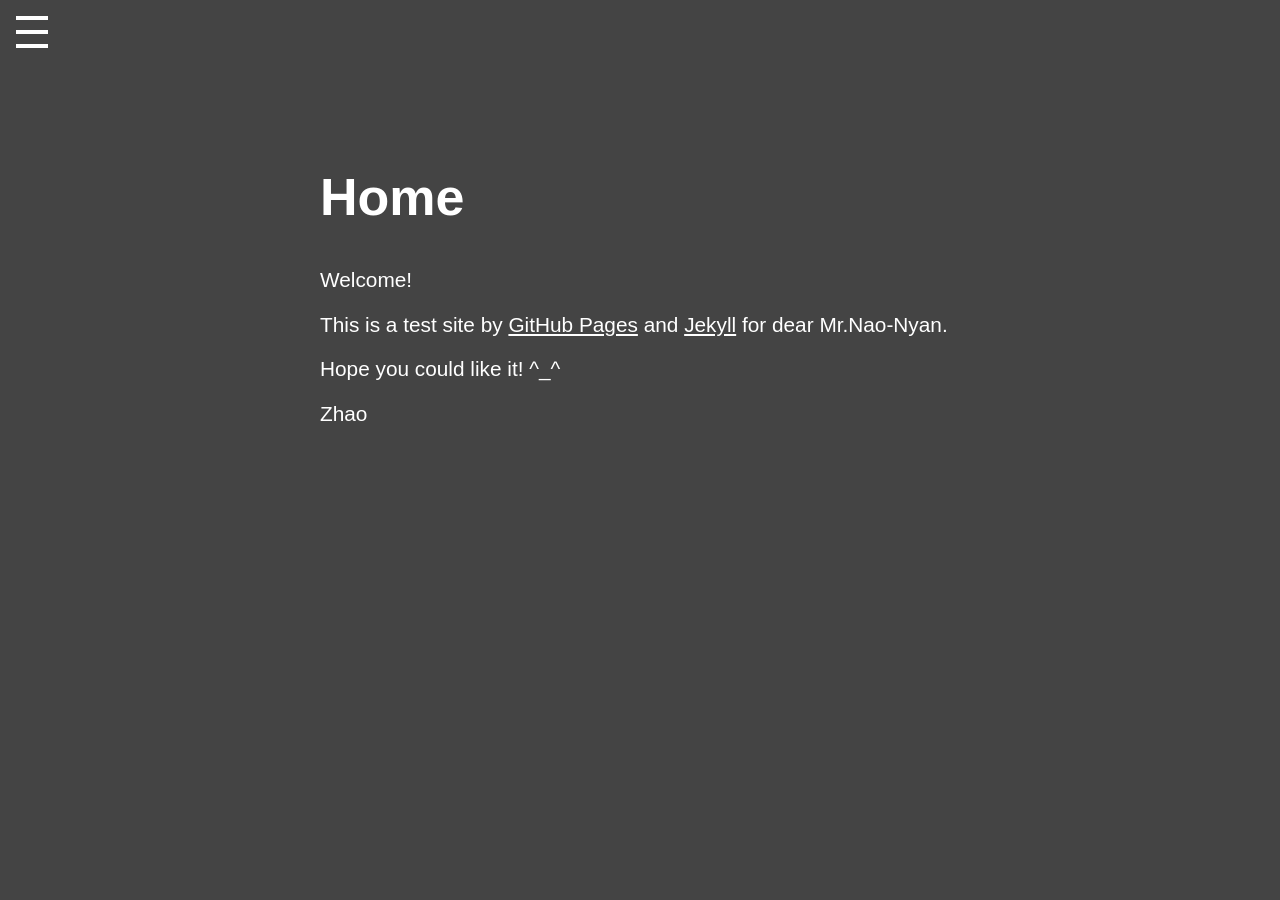
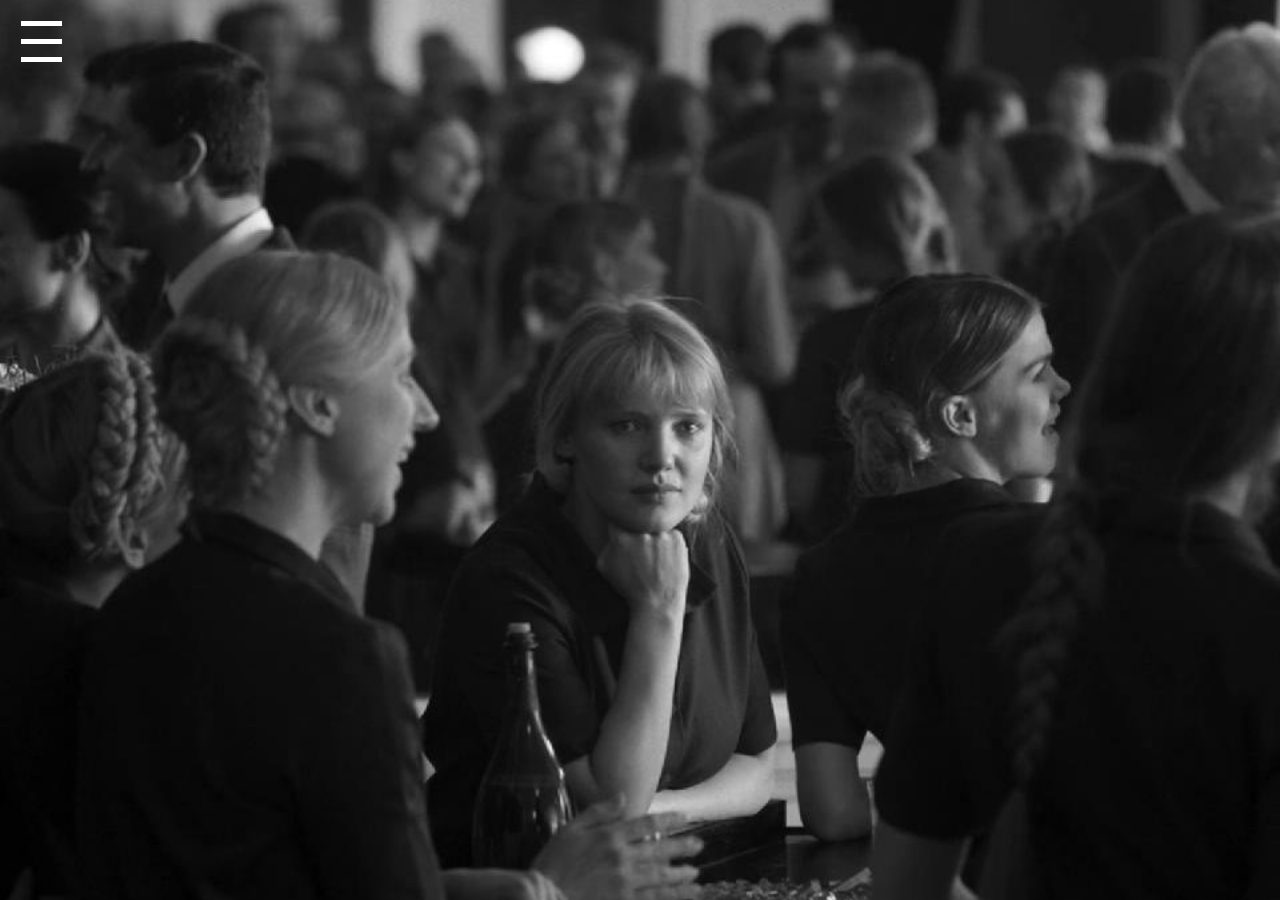
Before and after one commit to cliffzhaobupt/cliffzhaobupt.github.io, a Jekyll site: the page built from index.html, in a window 1280 px wide. Built offline with Jekyll 4.4.1, drawn with Linux system fonts in a browser that asks for light colours.

Commit message:
feat: add home image slide

```diff
--- a/_layouts/default.html
+++ b/_layouts/default.html
@@ -9,11 +9,7 @@
   <body>
     {% include navigation.html %}
     <main>
-      <div class="content">
-        <h1>{{ page.title }}</h1>
-
-        {{ content }}
-      </div>
+      {{ content }}
     </main>
   </body>
 </html>
--- a/_layouts/post.html
+++ b/_layouts/post.html
@@ -3,4 +3,6 @@ layout: default
 ---
 <p>{{ page.date | date_to_string }} - {{ page.author }}</p>
 
-{{ content }}
+<div class="post">
+  {{ content }}
+</div>
--- a/_sass/basic.scss
+++ b/_sass/basic.scss
@@ -7,6 +7,7 @@ body {
   background: #444;
   color: white;
   font-family: sans-serif;
+  font-size: 1.3em;
 }
 
 h1 {
@@ -43,9 +44,3 @@ ul {
   margin: 0;
   padding: 0;
 }
-
-img {
-  display: block;
-  margin: 25px auto;
-  max-width: 100%;
-}
--- a/_sass/main.scss
+++ b/_sass/main.scss
@@ -171,7 +171,7 @@ main {
 		}
   }
 
-	& ~ main .content {
+	& ~ main {
 		-webkit-filter: blur(2px);
 		        filter: blur(2px); /* quite laggy :S */
 	}
@@ -189,16 +189,5 @@ main {
 }
 
 main {
-  padding: 10% 0;
   min-height: 100vh;
 }
-
-.content {
-  width: 80%;
-  margin: 0 auto;
-  font-size: 1.3em;
-
-  @media(min-width: 60em) {
-    width: 50%;
-  }
-}
--- /dev/null
+++ b/_sass/post.scss
@@ -0,0 +1,7 @@
+.post {
+  img {
+    display: block;
+    margin: 25px auto;
+    max-width: 100%;
+  }
+}
--- /dev/null
+++ b/_sass/slide.scss
@@ -0,0 +1,19 @@
+.slide {
+  position: relative;
+  height: 100vh;
+
+  img {
+    position: absolute;
+    opacity: 0;
+    top: 0;
+    left: 0;
+    width: 100%;
+    height: 100%;
+    object-fit: cover;
+    transition: opacity 1s cubic-bezier(0.075, 0.82, 0.165, 1);
+
+    &.active {
+      opacity: 1;
+    }
+  }
+}
--- a/assets/css/styles.scss
+++ b/assets/css/styles.scss
@@ -3,3 +3,5 @@
 @import "normalize";
 @import "basic";
 @import "main";
+@import "slide";
+@import "post";
--- /dev/null
+++ b/index.html
@@ -0,0 +1,25 @@
+---
+layout: default
+title: Home
+---
+<div class="slide">
+  <img class="slide-image active" src="/assets/img/slide/cold-war-1.jpg" />
+  <img class="slide-image" src="/assets/img/slide/cold-war-2.jpg" />
+  <img class="slide-image" src="/assets/img/slide/cold-war-3.jpg" />
+  <img class="slide-image" src="/assets/img/slide/cold-war-4.jpg" />
+</div>
+
+<script>
+  var slideImages = document.getElementsByClassName('slide-image');
+  var currentImageIndex = 0;
+
+  setInterval(function () {
+    slideImages[currentImageIndex].classList.remove('active');
+    if (currentImageIndex === slideImages.length - 1) {
+      currentImageIndex = 0;
+    } else {
+      currentImageIndex  = currentImageIndex + 1;
+    }
+    slideImages[currentImageIndex].classList.add('active');
+  }, 5000);
+</script>
--- a/index.md
+++ /dev/null
@@ -1,11 +0,0 @@
----
-layout: default
-title: Home
----
-Welcome!
-
-This is a test site by [GitHub Pages](https://pages.github.com/) and [Jekyll](https://jekyllrb.com/) for dear Mr.Nao-Nyan.
-
-Hope you could like it! ^_^
-
-Zhao
```
Also changed, not shown: assets/img/slide/cold-war-1.jpg (added), assets/img/slide/cold-war-2.jpg (added), assets/img/slide/cold-war-3.jpg (added), assets/img/slide/cold-war-4.jpg (added).
